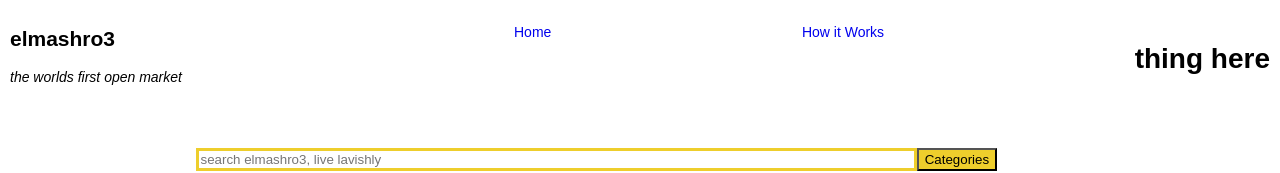
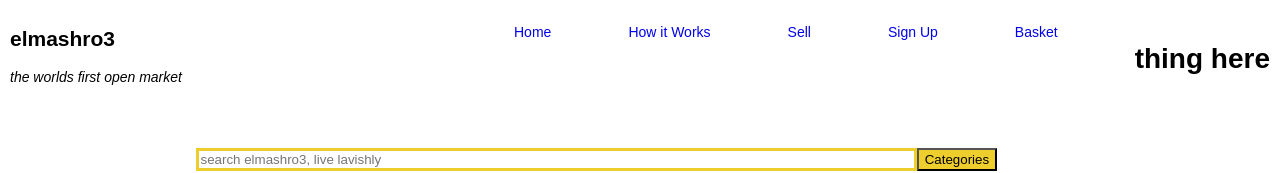
Before and after one commit to y-zaky/elmashro3, a React (Create React App) app: page / in a window 1280 px wide. Shown: the top 173 px of the page. Built offline with nearby package versions, Linux system fonts and the light colour scheme.

Commit message:
added routing for navbar

```diff
--- a/src/App.js
+++ b/src/App.js
@@ -47,11 +47,11 @@ class Navbar extends Component {
       <ul className="Navbar">
         <li><Link to ="/">Home</Link></li>
         <li><Link to ="/how-it-works">How it Works</Link></li>
-        {/* <li><a href='/sell'>Sell</a></li>
-        <li><a href='#'>Sign Up</a></li>
-        <li><a href='#'>My Basket</a></li> */}
+        <li><Link to='/sell'>Sell</Link></li>
+        <li><Link to='/signup'>Sign Up</Link></li>
+        <li><Link to='/basket'>Basket</Link></li>
         <h1>thing here</h1>
-        <Route path="/how-it-works" component={Headernew}/>
+        <Route exact path="/how-it-works" component={Headernew}/>
       </ul>
 
     )
```
